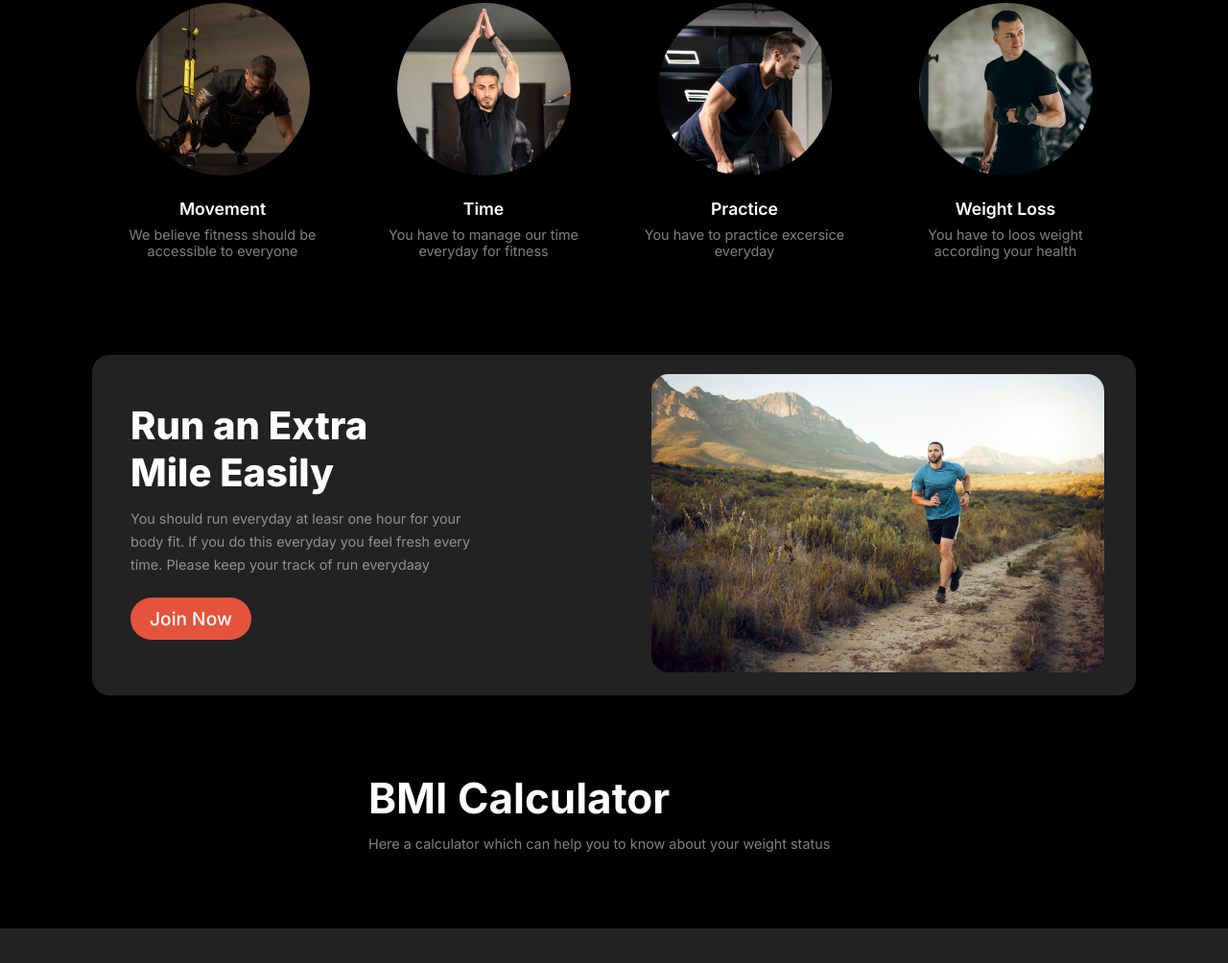
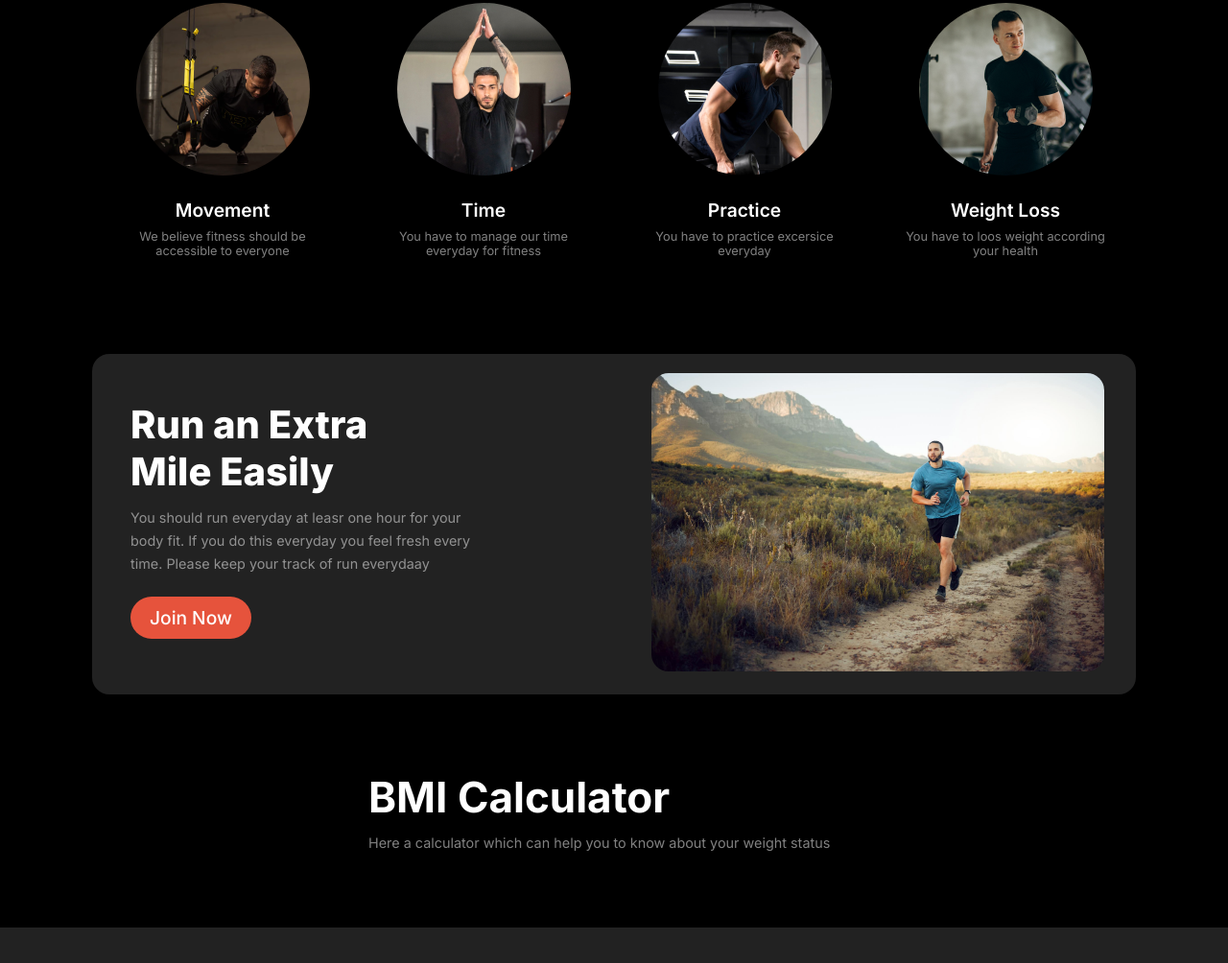
Before and after one commit to ShohagKaisar/Assignment-2, a plain HTML site: page index.html in a window 1280 px wide. Shown: the part 1025-2029 px from the top of the page at 96% size. Drawn offline with Linux system fonts and the light colour scheme.

Commit message:
complete assignment

```diff
--- a/styles/style.css
+++ b/styles/style.css
@@ -186,14 +186,14 @@ header {
 }
 .habit-card h3 {
   margin: 20px 0 8px 0;
-  font-size: 1.1rem;
+  font-size: 1.2rem;
   font-weight: 600;
   text-align: center;
 }
 .habit-card p {
   width: 95%;
   color: rgba(255, 255, 255, 0.5);
-  font-size: 0.9rem;
+  font-size: 0.8rem;
   font-weight: 400;
   margin: 0 auto;
 }
```
